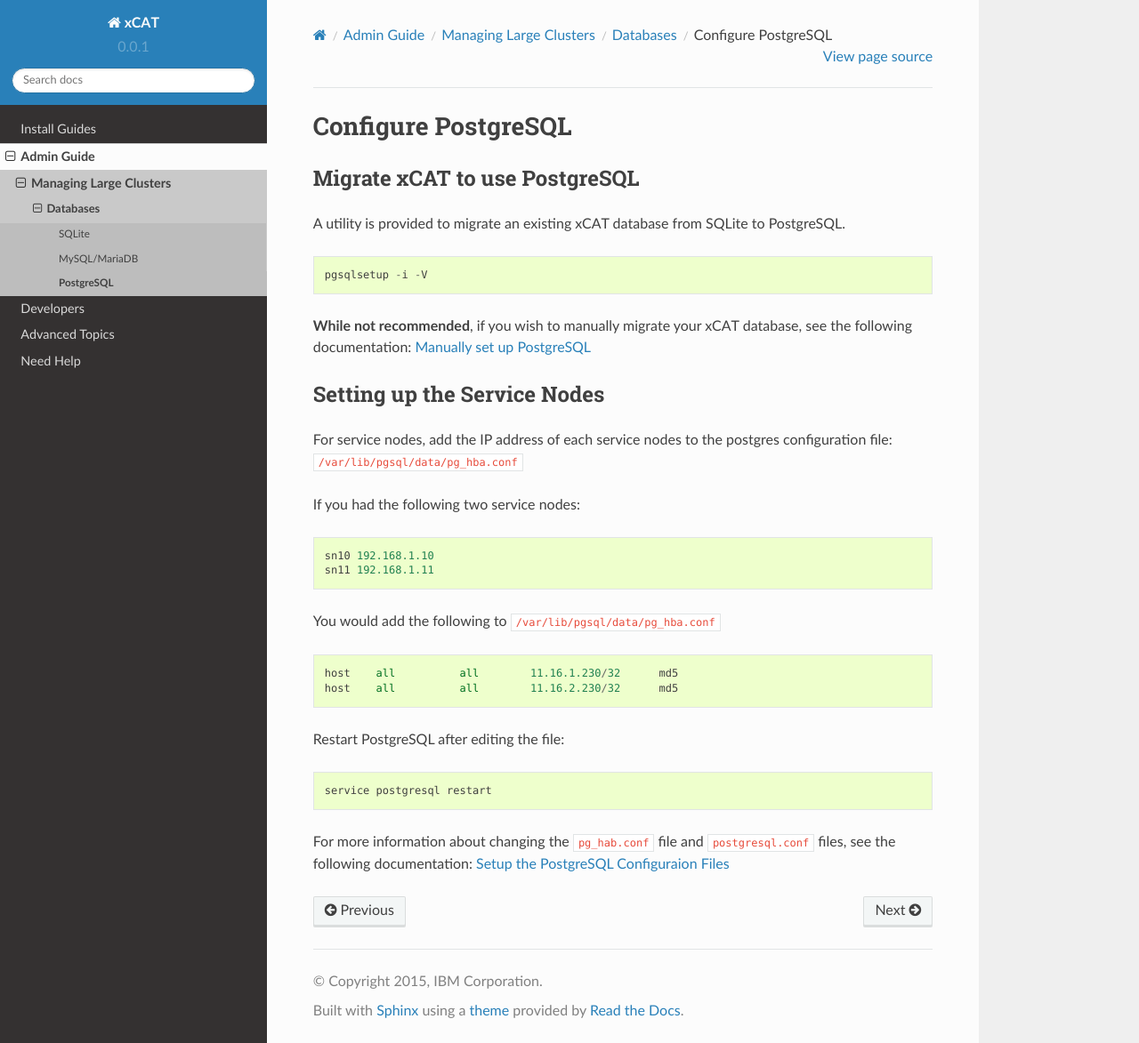
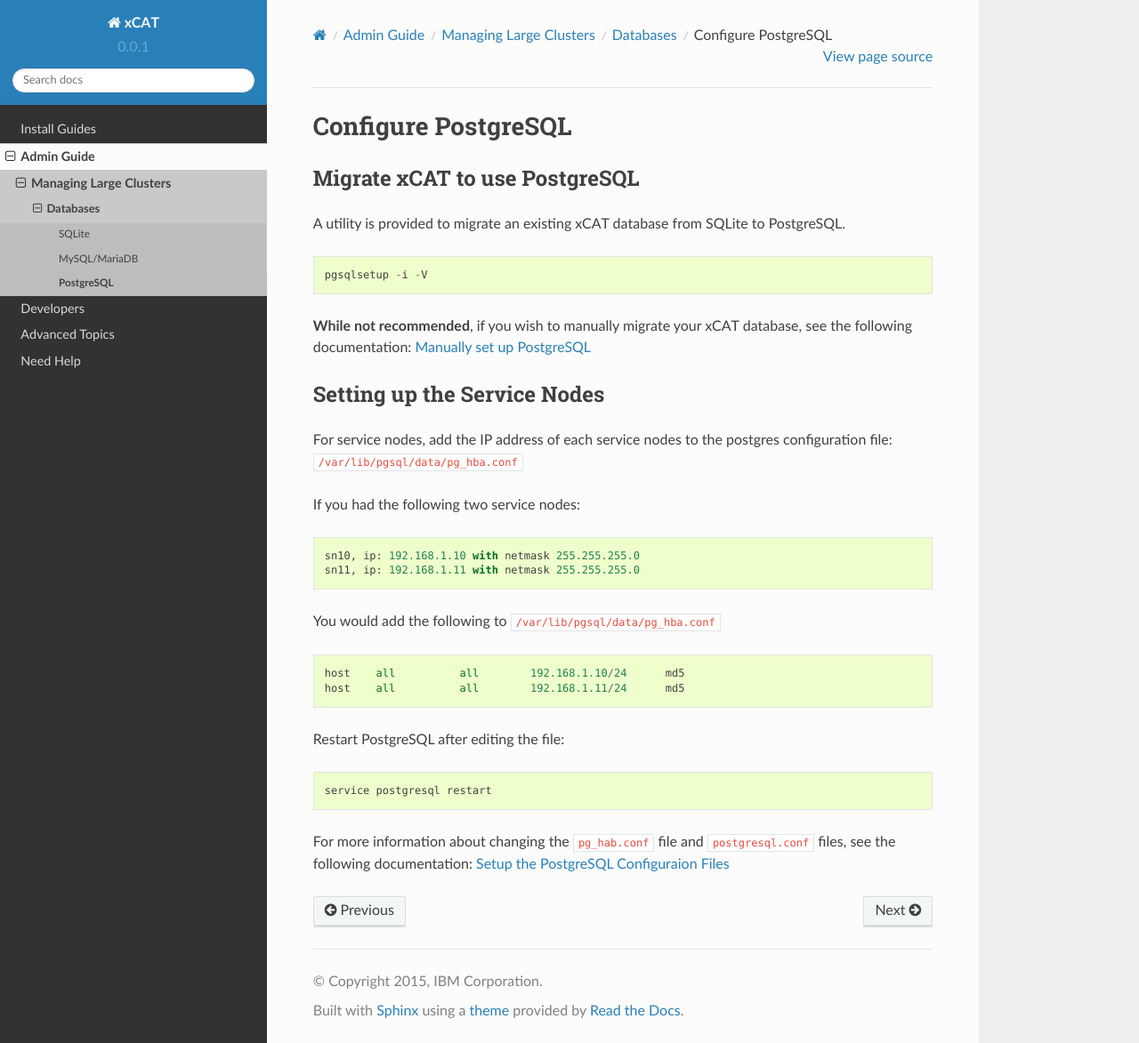
Before and after one commit to junxiawang/xcat-doc, a Sphinx documentation site: the page built from docs/source/guides/admin-guides/large_clusters/databases/postgres_configure.rst, in a window 1280 px wide and 1173 px high. Shown: the whole window at 89% size. Built offline with Sphinx 7.4.7 and the Read the Docs theme 2.0.0, drawn with Linux system fonts in a browser that asks for light colours; pages that are not in the unit, such as notebooks, are missing from menus.

Commit message:
Fix the IP address in the sample text

```diff
--- a/docs/source/guides/admin-guides/large_clusters/databases/postgres_configure.rst
+++ b/docs/source/guides/admin-guides/large_clusters/databases/postgres_configure.rst
@@ -18,13 +18,14 @@
 
 If you had the following two service nodes: ::
 
-    sn10 192.168.1.10
-    sn11 192.168.1.11
+
+    sn10, ip: 192.168.1.10 with netmask 255.255.255.0
+    sn11, ip: 192.168.1.11 with netmask 255.255.255.0
 
 You would add the following to ``/var/lib/pgsql/data/pg_hba.conf`` ::
 
-    host    all          all        11.16.1.230/32      md5
-    host    all          all        11.16.2.230/32      md5
+    host    all          all        192.168.1.10/24      md5
+    host    all          all        192.168.1.11/24      md5
 
 Restart PostgreSQL after editing the file: ::
 
```
